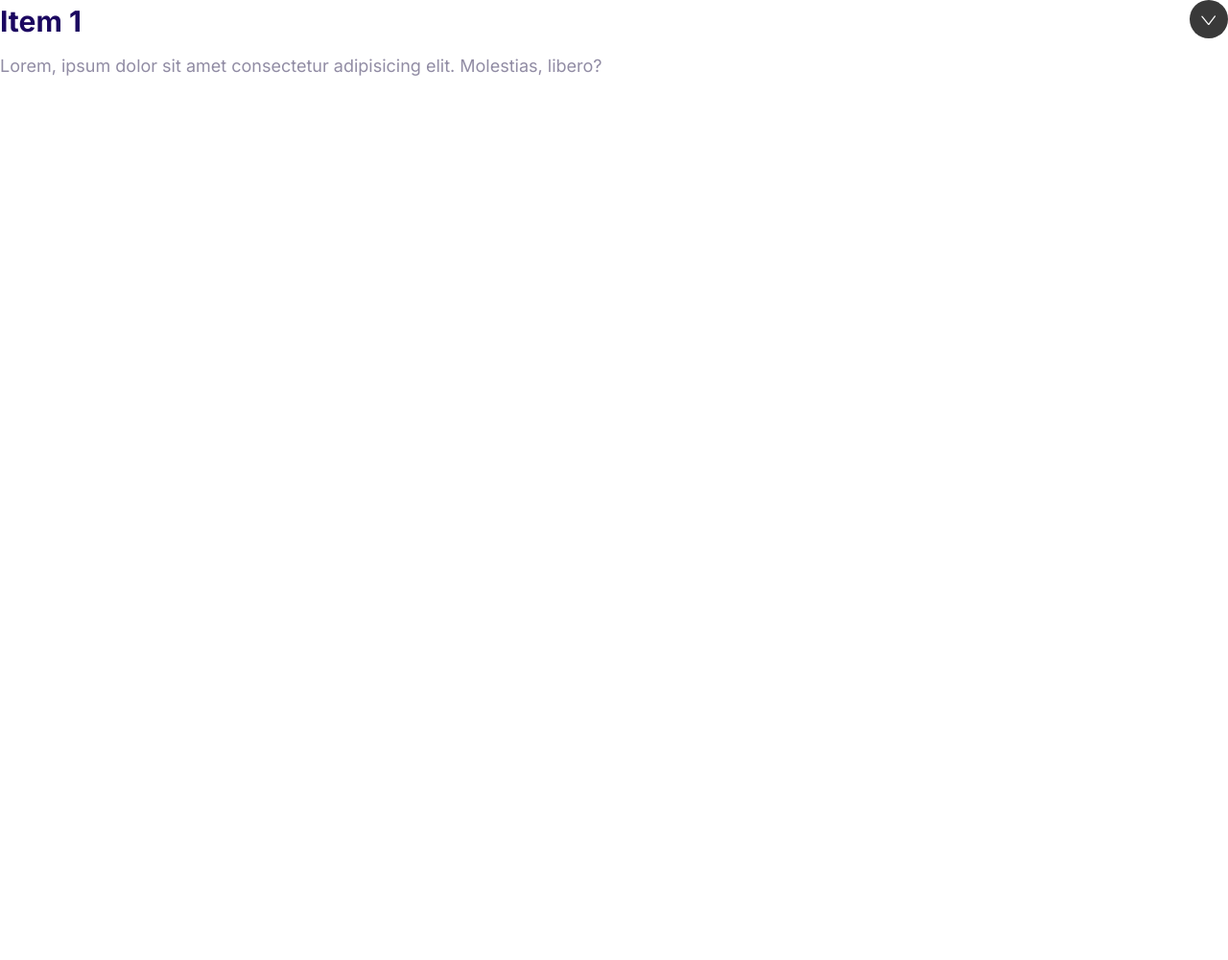
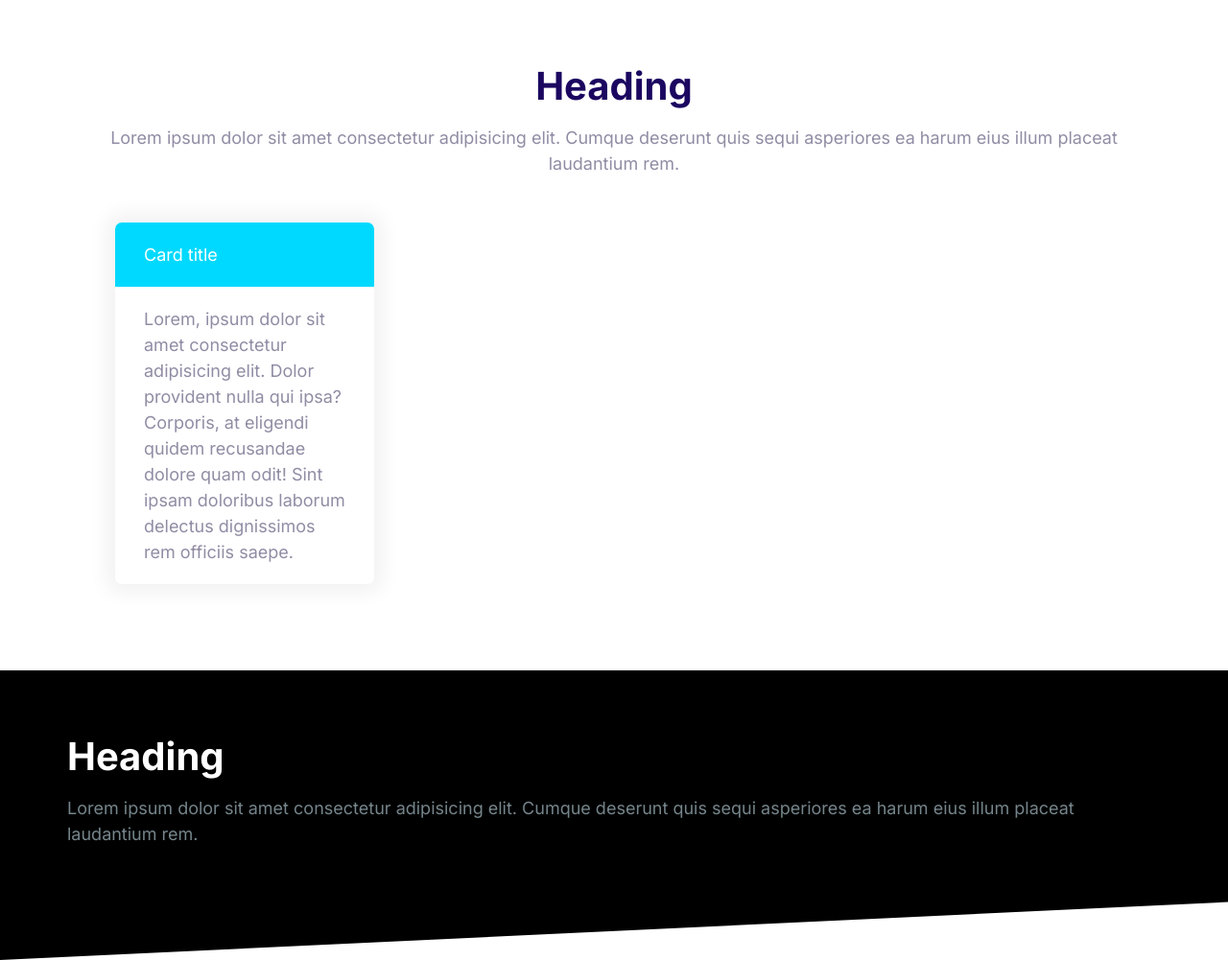
Before and after one commit to yossi6958/moshify, a plain HTML site: page index.html in a window 1280 px wide. Shown: the whole page at 96% size. Before the commit the page ends 800 px from the top, so only its background shows below. Drawn offline with Linux system fonts and the light colour scheme.

Commit message:
Building the blocks components.

```diff
--- a/css/styles.css
+++ b/css/styles.css
@@ -552,3 +552,36 @@ a {
   max-height: 100vh;
   opacity: 1;
 }
+
+/* Blocks */
+
+.block {
+  --padding-vertical: 6rem;
+  padding: var(--padding-vertical) 2rem;
+}
+.block__header {
+  text-align: center;
+}
+.block__heading {
+  margin-top: 0;
+}
+.block--dark {
+  background: #000;
+  color: #75858b;
+}
+.block--dark .block__heading {
+  color: #fff;
+}
+.block--skewed-right {
+  padding-bottom: calc(var(--padding-vertical) + 4rem);
+  clip-path: polygon(0% 0%, 100% 0%, 100% 100%, 0% 80%);
+}
+.block--skewed-left {
+  padding-bottom: calc(var(--padding-vertical) + 4rem);
+  clip-path: polygon(0% 0%, 100% 0%, 100% 80%, 0% 100%);
+}
+
+.container {
+  max-width: 1140px;
+  margin: 0 auto;
+}
--- a/index.html
+++ b/index.html
@@ -12,16 +12,33 @@
 </head>
 
 <body>
-    <div class="collapsible collapsible--expanded">
-        <header class="collapsible__header">
-            <h2 class="collapsible__heading">Item 1</h2>
-            <svg class="icon icon--white collapsible__chevron">
-                <use xlink:href="images/sprite.svg#chevron"></use>
-            </svg>
+    <section class="block container">
+        <header class="block__header">
+            <h2 class="block__heading">Heading</h2>
+            <p>Lorem ipsum dolor sit amet consectetur adipisicing elit. Cumque deserunt quis sequi asperiores ea harum
+                eius
+                illum placeat laudantium rem.</p>
         </header>
-        <div class="collapsible__content">Lorem, ipsum dolor sit amet consectetur adipisicing elit. Molestias, libero?
+        <div style="width: 30%;padding: 30px;">
+            <div class="card card--secondary">
+                <header class="card__header">Card title</header>
+                <div class="card__body">Lorem, ipsum dolor sit amet consectetur adipisicing elit. Dolor provident nulla
+                    qui
+                    ipsa? Corporis, at eligendi quidem recusandae dolore quam odit! Sint ipsam doloribus laborum
+                    delectus
+                    dignissimos rem officiis saepe.</div>
+            </div>
         </div>
-    </div>
+    </section>
+
+    <section class="block block--dark block--skewed-left ">
+        <div class="container">
+            <h2 class="block__heading">Heading</h2>
+            <p>Lorem ipsum dolor sit amet consectetur adipisicing elit. Cumque deserunt quis sequi asperiores ea harum
+                eius
+                illum placeat laudantium rem.</p>
+        </div>
+    </section>
     <script src="./js/main.js"></script>
 </body>
 
```
Also changed, not shown: components/blocks.html (added, +27 -0 lines).
